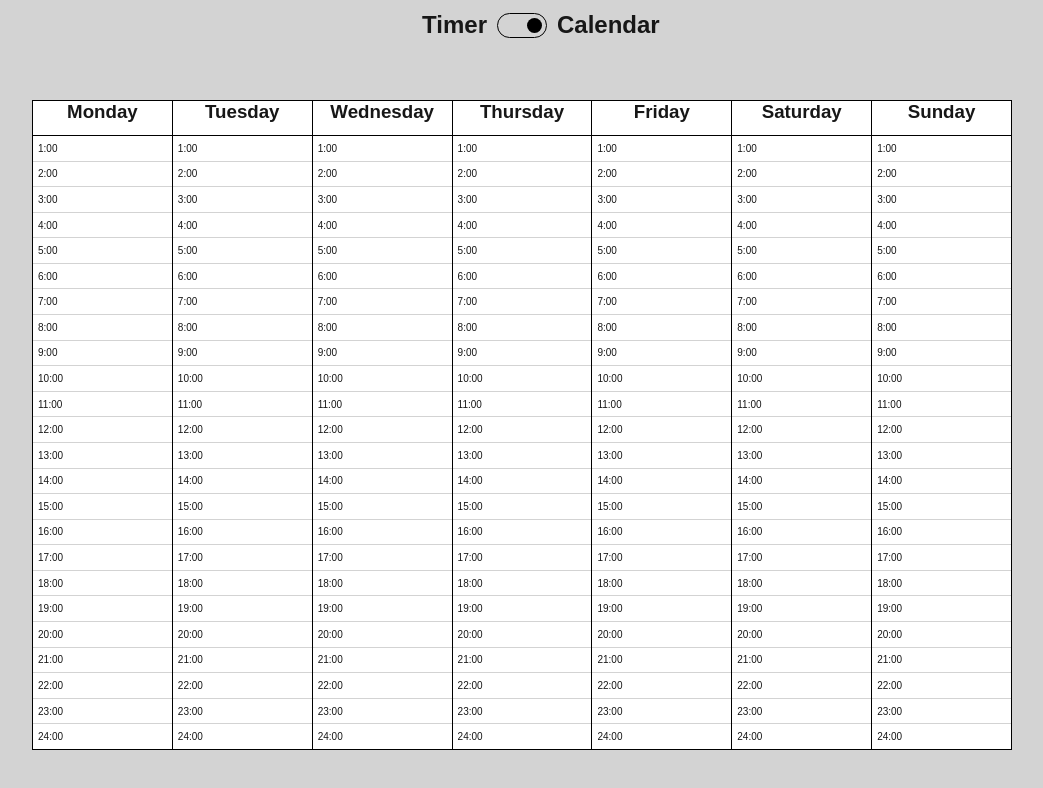
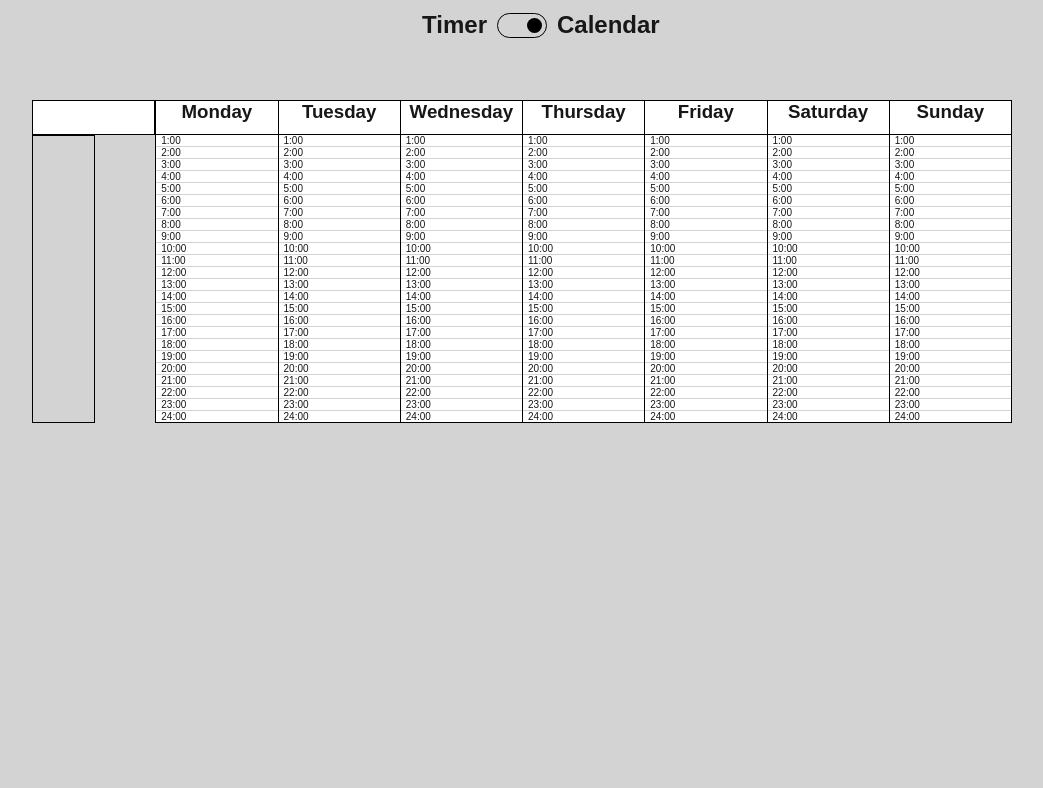
Before and after one commit to jtallen/pomodoro-track, a Next.js app: page / in a window 1280 px wide. Both pictures are taken after a click on the element 640 px from the left and 25 px from the top of the page. Shown: the top 788 px of the page, without its empty margins (118-1161 px from the left). Built offline with nearby package versions, Linux system fonts and the light colour scheme.

Commit message:
WIP: calendar progress

```diff
--- a/src/components/Calendar/Calendar.js
+++ b/src/components/Calendar/Calendar.js
@@ -5,9 +5,22 @@ import { dayNames } from '@/constants/index';
 export default function Calendar({ times }) {
   return (
     <div className={styles.calendarBox}>
-      {dayNames.map((name) => (
-        <Day name={name} times={times[name]} />
-      ))}
+      <div className={styles.titleContainer}>
+        <div className={styles.titleSpacer}></div>
+        {dayNames.map((name) => (
+          <div className={styles.dayTitle}>
+            <h3>{name}</h3>
+          </div>
+        ))}
+      </div>
+      <div className={styles.dayContainer}>
+        <div className={styles.timeLabelContainer}></div>
+        <div className={styles.labelConnector}></div>
+
+        {dayNames.map((name) => (
+          <Day name={name} times={times[name]} />
+        ))}
+      </div>
     </div>
   );
 }
--- a/src/components/Calendar/Calendar.module.css
+++ b/src/components/Calendar/Calendar.module.css
@@ -1,5 +1,6 @@
 .calendarBox {
   display: flex;
+  flex-direction: column;
   align-items: stretch;
   width: 100%;
   height: 100%;
@@ -7,13 +8,58 @@
   overflow-y: auto;
 }
 
+.titleContainer {
+  display: flex;
+}
+
+.titleSpacer {
+  flex: 1;
+  background-color: white;
+  border: 1px solid black;
+}
+
+.dayTitle {
+  display: flex;
+  position: sticky;
+  top: 0;
+  justify-content: center;
+  border: 1px solid black;
+  border-right: none;
+  height: 35px;
+  background-color: white;
+  z-index: 1;
+  flex: 1;
+}
+
+.dayTitle:last-child {
+  border-right: 1px solid black;
+}
+
+.dayContainer {
+  display: flex;
+}
+
+.timeLabelContainer {
+  display: flex;
+  flex-direction: column;
+  flex: 1;
+  border: 1px solid black;
+}
+
+.labelConnector {
+  display: flex;
+  flex-direction: column;
+  flex: 1;
+}
+
 .dayColumn {
   display: flex;
   flex-direction: column;
   height: 100%;
-  flex: 1;
+  flex: 2;
   background-color: white;
   border: 1px solid black;
+  border-top: none;
   border-right: none;
 }
 
@@ -21,22 +67,15 @@
   border-right: 1px solid black;
 }
 
-.dayTitle {
-  display: flex;
-  position: sticky;
-  top: 0;
-  justify-content: center;
-  border-bottom: 1px solid black;
-  height: 35px;
-  background-color: white;
-  z-index: 1;
-}
-
 .hour {
   display: flex;
   align-items: center;
   flex-grow: 1;
   border-bottom: 1px solid lightgray;
+}
+
+.hour:hover {
+  background-color: rgb(209, 209, 209);
 }
 
 .hour:last-child {
--- a/src/components/Calendar/Day.js
+++ b/src/components/Calendar/Day.js
@@ -3,9 +3,6 @@ import styles from './Calendar.module.css';
 export default function Day({ name, times }) {
   return (
     <div className={styles.dayColumn}>
-      <div className={styles.dayTitle}>
-        <h3>{name}</h3>
-      </div>
       {Array.from({ length: 24 }, (_, i) => (
         <div key={i} className={styles.hour}>
           <p>{i + 1}:00</p>
--- a/src/constants/index.js
+++ b/src/constants/index.js
@@ -7,3 +7,5 @@ export const dayNames = [
   'Saturday',
   'Sunday',
 ];
+
+export const hours = Array.from({ length: 24 }, (_, i) => i);
```
